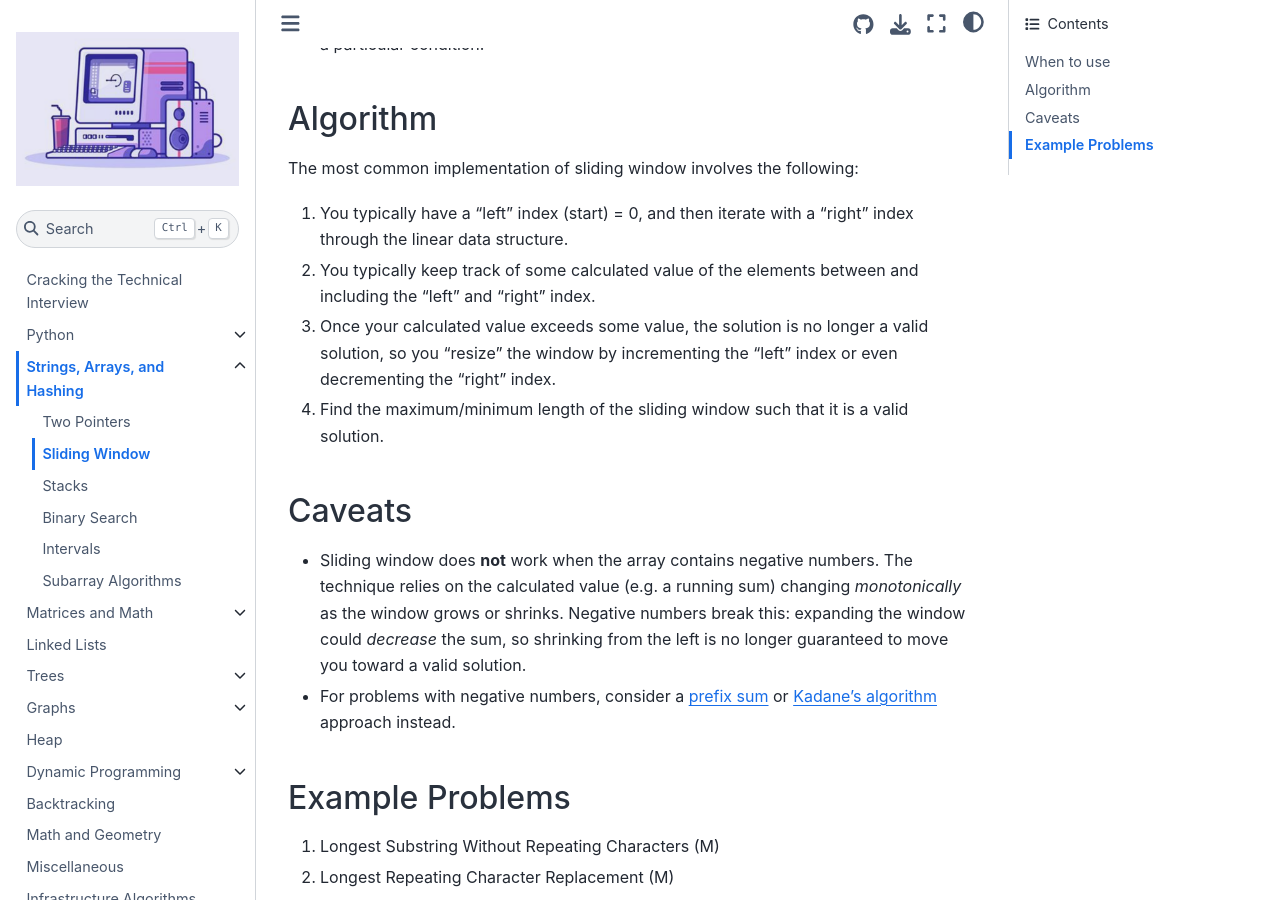
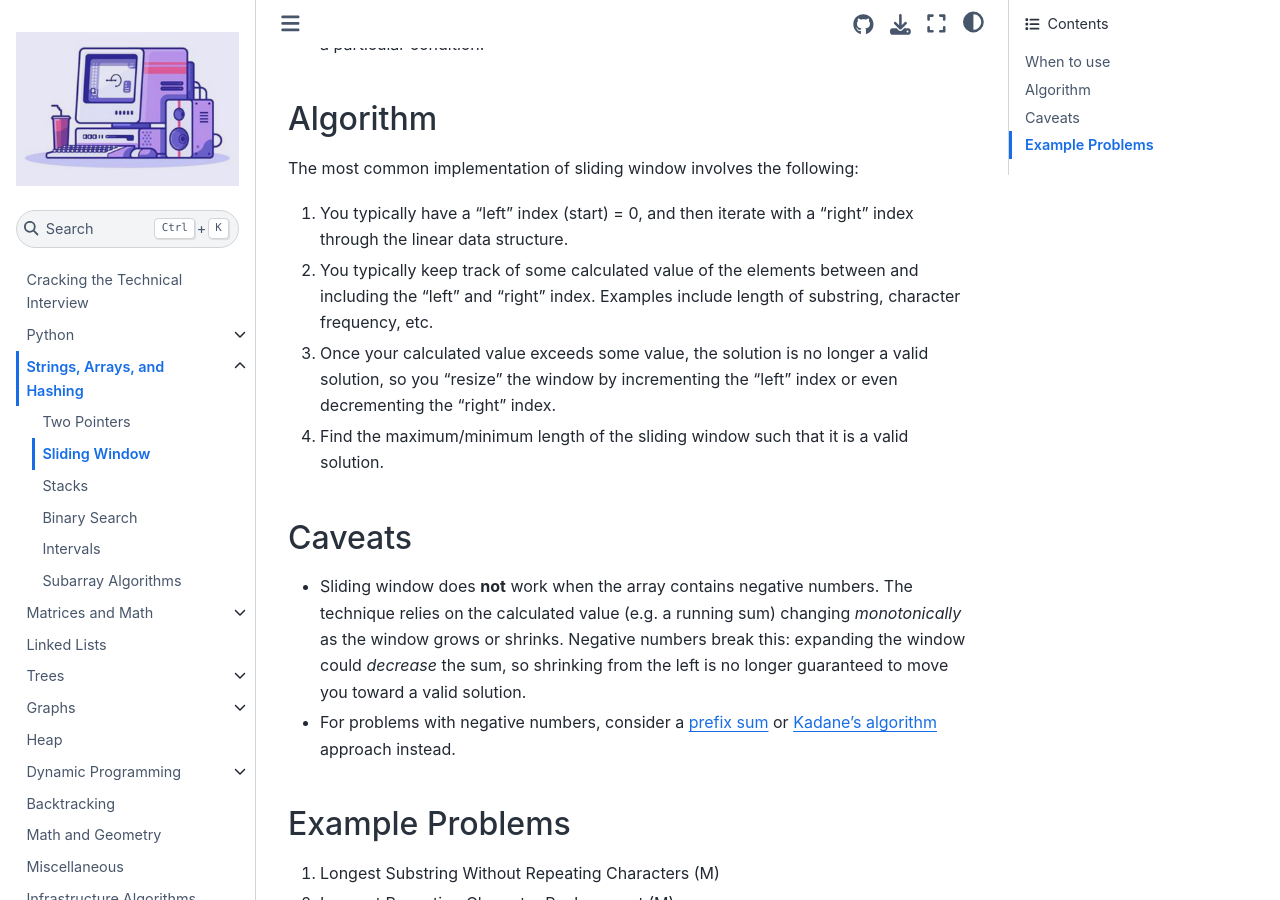
Before and after one commit to alanqi03/algo-book, a Jupyter Book: the page built from 3b.md, in a window 1280 px wide and 900 px high, scrolled down 311 px. Built offline with Jupyter Book 1.0.4 settings and Sphinx 7.4.7 and the Sphinx Book theme 1.1.4, drawn with Linux system fonts in a browser that asks for light colours; pages that are not in the unit, such as notebooks, are missing from menus.

Commit message:
Clarify sliding window tracked values

```diff
--- a/3b.md
+++ b/3b.md
@@ -8,7 +8,7 @@ This section will go over the sliding window approach to solving array and strin
 ## Algorithm
 The most common implementation of sliding window involves the following:
 1. You typically have a "left" index (start) = 0, and then iterate with a "right" index through the linear data structure.
-2. You typically keep track of some calculated value of the elements between and including the "left" and "right" index.
+2. You typically keep track of some calculated value of the elements between and including the "left" and "right" index. Examples include length of substring, character frequency, etc.
 3. Once your calculated value exceeds some value, the solution is no longer a valid solution, so you "resize" the window by incrementing the "left" index or even decrementing the "right" index.
 4. Find the maximum/minimum length of the sliding window such that it is a valid solution.
 
```
